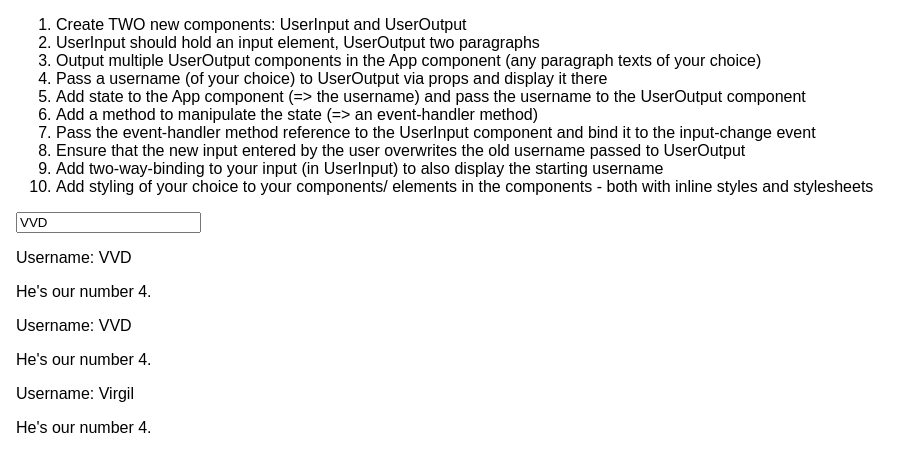
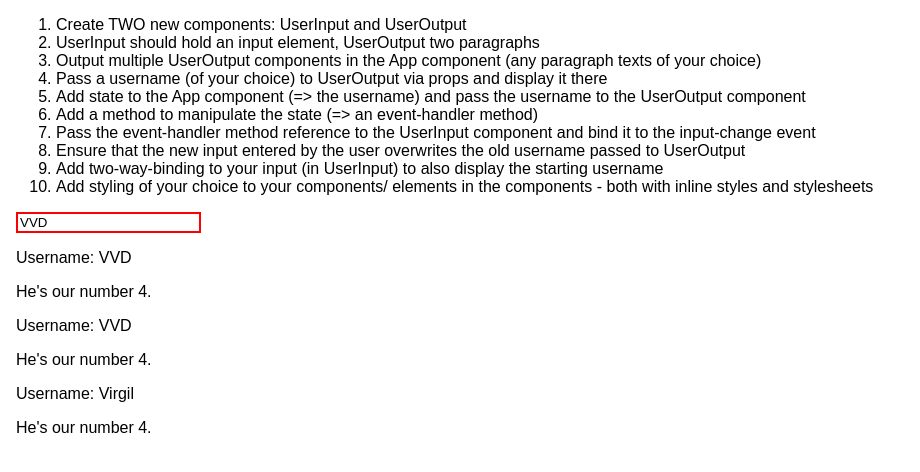
Before and after one commit to harriselliman/basic-react-exercises, a React (Create React App) app: page / in a window 1280 px wide. Shown: the top 472 px of the page, without its empty margins (0-920 px from the left). Built offline with nearby package versions, Linux system fonts and the light colour scheme.

Commit message:
inline style to UserInput

```diff
--- a/src/UserInput/UserInput.js
+++ b/src/UserInput/UserInput.js
@@ -1,8 +1,13 @@
 import React from 'react';
 
 const userInput = (props) => {
+    const style = {
+        border: '2px solid red'
+    };
+
     return <input
         type="text"
+        style={style}
         onChange={props.changed}
         value={props.currentName} />
 };
```
